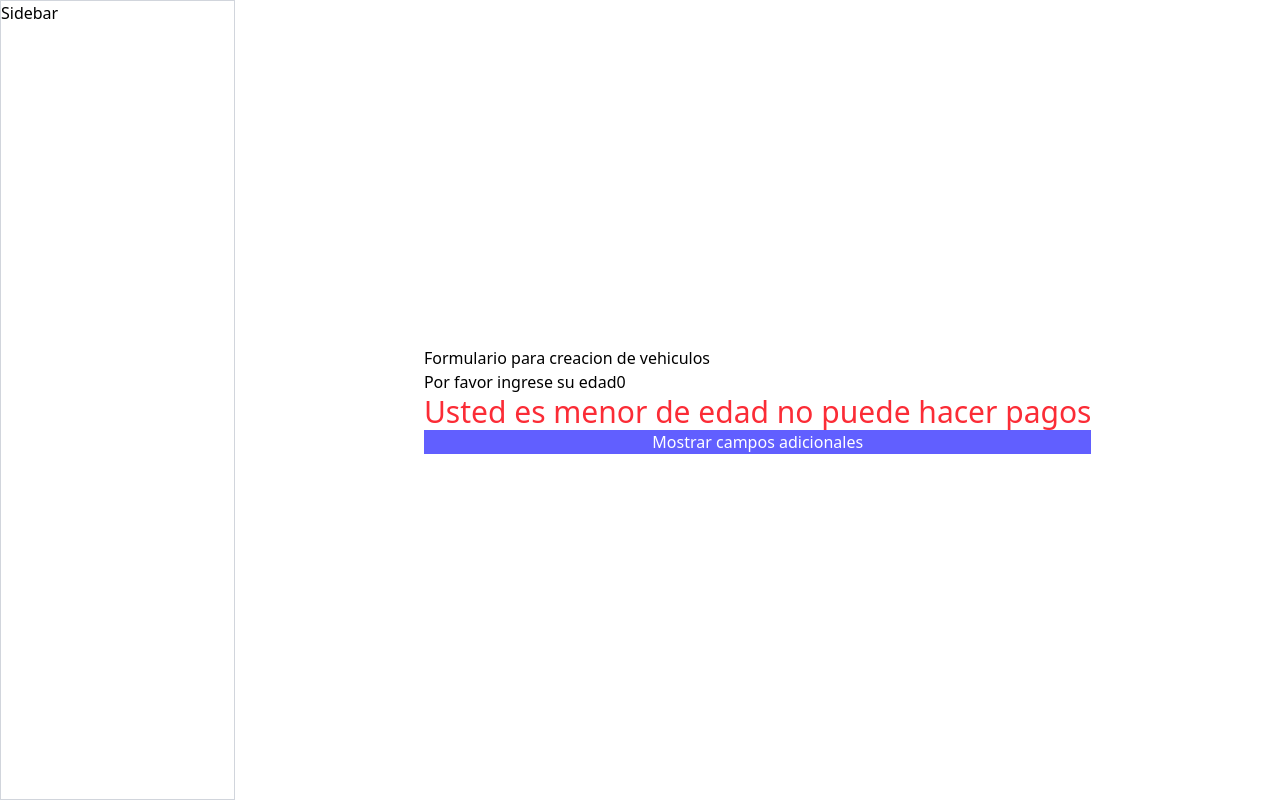
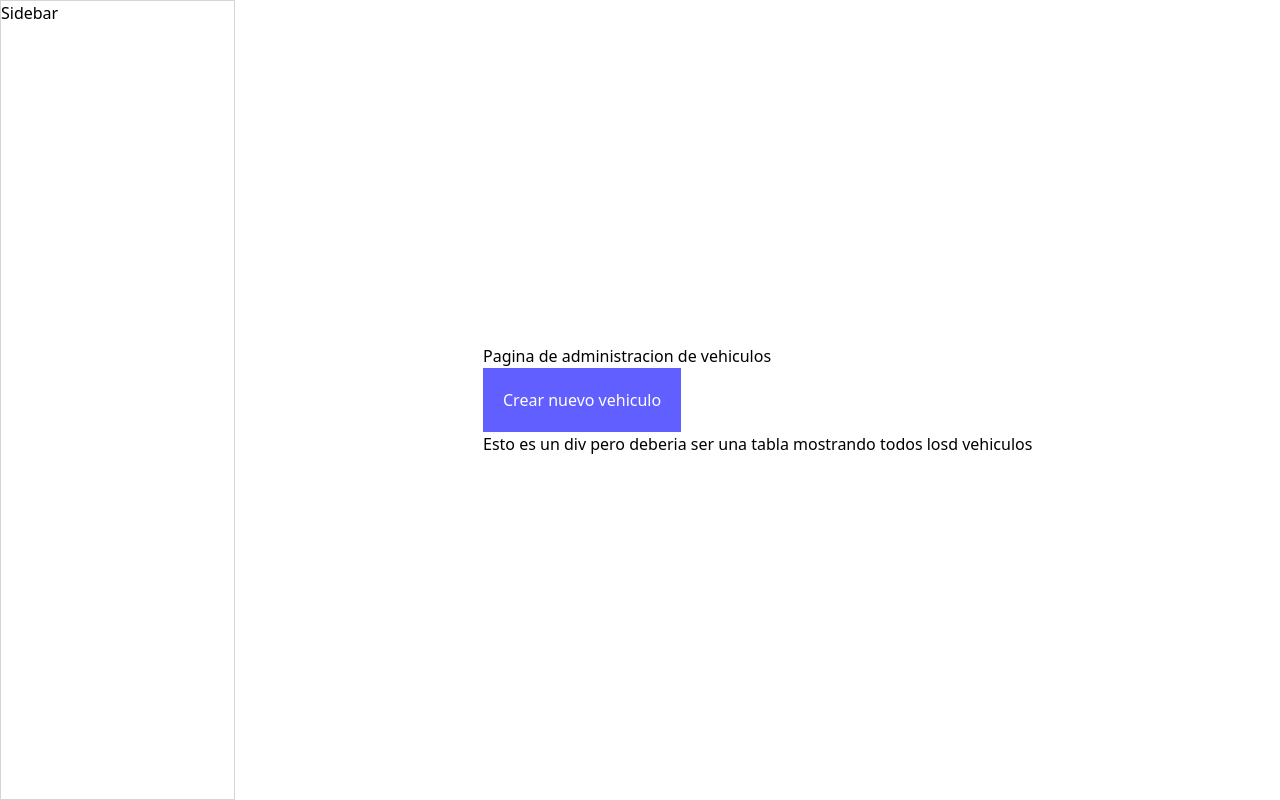
Before and after one commit to hanrike/pyppageTailwind, a React (Vite) app: page /admin/vehiculos in a window 1280 px wide. Built offline with nearby package versions, Linux system fonts and the light colour scheme.

Commit message:
renderizacion condicional cuando hago click en el boton crear nuevo vehiculo se cativa la funcion TablaVehiculos y la funcion Formulario...todavia el boton no cambia segun la funcion

```diff
--- a/src/pages/admin/Vehiculos.jsx
+++ b/src/pages/admin/Vehiculos.jsx
@@ -3,48 +3,38 @@ import React,{useEffect,useState} from 'react';
 //no como en python que todo es secuencial aqui se puede ejecutar de primero cualquier accion
 //funcion useState nos permite definir las variables que vamos a utilizar dentro de nustra funcion
 
-//EJERCICIO DE PRUEBA REALIZAR UN FORMULARIO QUE LE PIDA AL USUSARIO LA EDAD Y MUSTRE UN MENSAJE QUE LE DIGA SI ES MAYOR DE EDAD O NO EJMPLO RAPIDO DE UNA RENDERIZACION
 
-//aqui vienen las interactividades de la funcion useEffect
-const Vehiculos=()=>{
-    const [edad,setEdad]=useState(0);
-    const [esMenorDeEdad,setEsMenorDeEdad]=useState(false) //para la renderizacion condicional se hace la funcion const useState y la inicializo en falso para que no aparezca inicialmente
-    const [mostrarCamposAdicionales,setMostrarCamposAdicionales]=useState(false)
-  useEffect(()=>{  //El useeFFECT ME SIRVE PARA HACER LOS CONTROLES Q yo necesite
-    if(edad>=18){ //si edad es mayor a 18 setEsMenorDeEdad(false) si no setEsMenorDeEdad(true)
-      setEsMenorDeEdad(false)
-      }else{
-      setEsMenorDeEdad(true)
-    }
-  },[edad])
+//Lo que quiero es ir a rutas pero esta vez utilizando renderizacion condicional y no a traves del router dom como ya se vio
+const Vehiculos = () => {
+  const[mostrarTabla,setMostrarTabla]=useState(true);
+  return(
+    <div>
+      <h2>Pagina de administracion de vehiculos</h2>
+      {/**con el evento onClick logro que cuando hago click en el boton me muestre la funcion TablaVehiculos o la funcion FormularioCreacionVehiculos */}
+      <button onClick={()=>{
+        setMostrarTabla(!mostrarTabla)
+      }} className='text-white bg-indigo-500 p-5'>Crear nuevo vehiculo</button>{/**estilo tailwind del boton */}
+      {mostrarTabla ? <TablaVehiculos/>:<FormularioCreacionVehiculos/> } {/**si mostrarTabla es verdadero entonces habilite  */}
+      {/**renderizacion para el componente de tabla vehiculos */}
+    </div>
+  )
+}
+
+const TablaVehiculos = () => {
+  return(
+    <div>
+      Esto es un div pero deberia ser una tabla mostrando todos losd vehiculos
+    </div>
+  )
+}
+
+const FormularioCreacionVehiculos = () => {
+  return(
+    <div>
+      Esto es un div pero deberia ser un formulario para creacion de un nuevo vehiculo
+    </div>
+  )
+}
 
 
-  return (
-    <form className='flex flex-col'>
-      <h2>Formulario para creacion de vehiculos</h2>
-      <label htmlFor='edad'>
-      Por favor ingrese su edad
-      <input value={edad} onChange={(e)=>{setEdad(e.target.value)}} className='border-gray-600' name='edad' type='number'/>
-      </label>
-      {esMenorDeEdad ? ( //renderizacion condicional en react es: si es esMenorDeEdad (?)=es menor de edad y el else (:) si no no puede hacer pagos esta es la sintaxis
-        <span className='text-3xl text-red-500'>Usted es menor de edad no puede hacer pagos</span>
-      ):(
-        <span className='text-3xl text-green-500'>Usted es menor de edad no puede hacer pagos</span>
-      )}
-      <button onClick={()=>setMostrarCamposAdicionales(!mostrarCamposAdicionales)} type='button' className='text-white bg-indigo-500'>
-        Mostrar campos adicionales
-      </button>
-      {mostrarCamposAdicionales && (
-        <div>
-          <input className='border bg-gray-400 my-2 p-3' placeholder='dato nuevo' type='text'/>
-          <input className='border bg-gray-400 my-2 p-3' placeholder='dato nuevo' type='text'/>
-          <input className='border bg-gray-400 my-2 p-3' placeholder='dato nuevo' type='text'/>
-          <input className='border bg-gray-400 my-2 p-3' placeholder='dato nuevo' type='text'/>
-          <input className='border bg-gray-400 my-2 p-3' placeholder='dato nuevo' type='text'/>
-        </div>
-      )}
-    </form>
-  )
-};
-
 export default Vehiculos;
```
